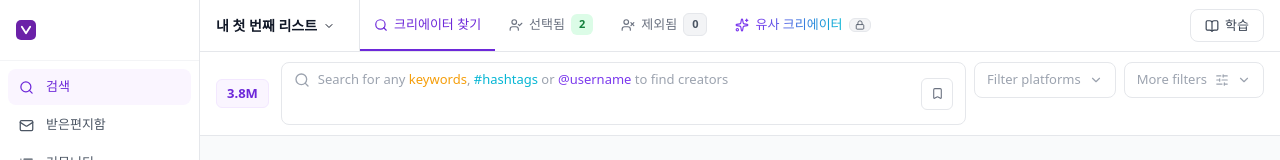
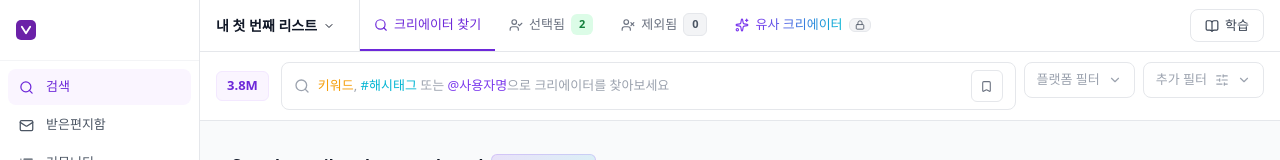
Before and after one commit to cohetelab/WEDNESDAY, a Next.js app: page /lists in a window 1280 px wide. Shown: the top 160 px of the page. Built offline with nearby package versions, Linux system fonts and the light colour scheme; a web font is replaced by a local one.

Commit message:
feat(korean): translate SearchQueryBuilder

```diff
--- a/components/lists/SearchQueryBuilder.tsx
+++ b/components/lists/SearchQueryBuilder.tsx
@@ -53,7 +53,6 @@ export default function SearchQueryBuilder({ onSearch }: Props) {
     }
   }
 
-  // 외부 클릭 시 드롭다운 닫기
   useEffect(() => {
     function handleClickOutside(e: MouseEvent) {
       if (wrapperRef.current && !wrapperRef.current.contains(e.target as Node)) {
@@ -87,10 +86,9 @@ export default function SearchQueryBuilder({ onSearch }: Props) {
 
                 {keywords.length === 0 && input === '' && !focused && (
                   <span className="w-query-topic__placeholder">
-                    Search for any{' '}
-                    <span className="w-color-yellow">keywords</span>,{' '}
-                    <span className="w-color-cyan">#hashtags</span> or{' '}
-                    <span className="w-color-violet">@username</span> to find creators
+                    <span className="w-color-yellow">키워드</span>,{' '}
+                    <span className="w-color-cyan">#해시태그</span> 또는{' '}
+                    <span className="w-color-violet">@사용자명</span>으로 크리에이터를 찾아보세요
                   </span>
                 )}
 
@@ -116,7 +114,7 @@ export default function SearchQueryBuilder({ onSearch }: Props) {
                     onKeyDown={handleKeyDown}
                     onFocus={() => setFocused(true)}
                     className="w-keyword-input__field"
-                    placeholder={keywords.length > 0 ? 'Add keyword' : ''}
+                    placeholder={keywords.length > 0 ? '키워드 추가' : ''}
                   />
                   {input && <CornerDownLeft size={12} className="w-keyword-input__enter-icon" />}
                 </div>
@@ -126,7 +124,7 @@ export default function SearchQueryBuilder({ onSearch }: Props) {
               <button
                 className="w-square-btn"
                 onClick={(e) => e.stopPropagation()}
-                title="Saved searches"
+                title="저장된 검색"
               >
                 <Bookmark size={13} />
               </button>
@@ -136,10 +134,9 @@ export default function SearchQueryBuilder({ onSearch }: Props) {
             {showDropdown && (
               <div className="w-search-dropdown">
                 <p className="w-search-dropdown__hint">
-                  Search for any{' '}
-                  <span className="w-color-yellow">keywords</span>,{' '}
-                  <span className="w-color-cyan">#hashtags</span> or{' '}
-                  <span className="w-color-violet">@username</span> to find creators
+                  <span className="w-color-yellow">키워드</span>,{' '}
+                  <span className="w-color-cyan">#해시태그</span> 또는{' '}
+                  <span className="w-color-violet">@사용자명</span>으로 크리에이터를 찾아보세요
                 </p>
               </div>
             )}
@@ -165,7 +162,7 @@ export default function SearchQueryBuilder({ onSearch }: Props) {
                 </>
               ) : (
                 <>
-                  <span className="w-query-topic__placeholder">Filter platforms</span>
+                  <span className="w-query-topic__placeholder">플랫폼 필터</span>
                   <ChevronDown size={14} className="w-query-topic__chevron" />
                 </>
               )}
@@ -183,7 +180,7 @@ export default function SearchQueryBuilder({ onSearch }: Props) {
               role="button"
               onClick={() => setMoreFiltersOpen((v) => !v)}
             >
-              <span className="w-query-topic__placeholder">More filters</span>
+              <span className="w-query-topic__placeholder">추가 필터</span>
               <SlidersHorizontal size={14} className="w-query-topic__placeholder" />
               <ChevronDown size={14} className="w-query-topic__chevron" />
             </div>
```
